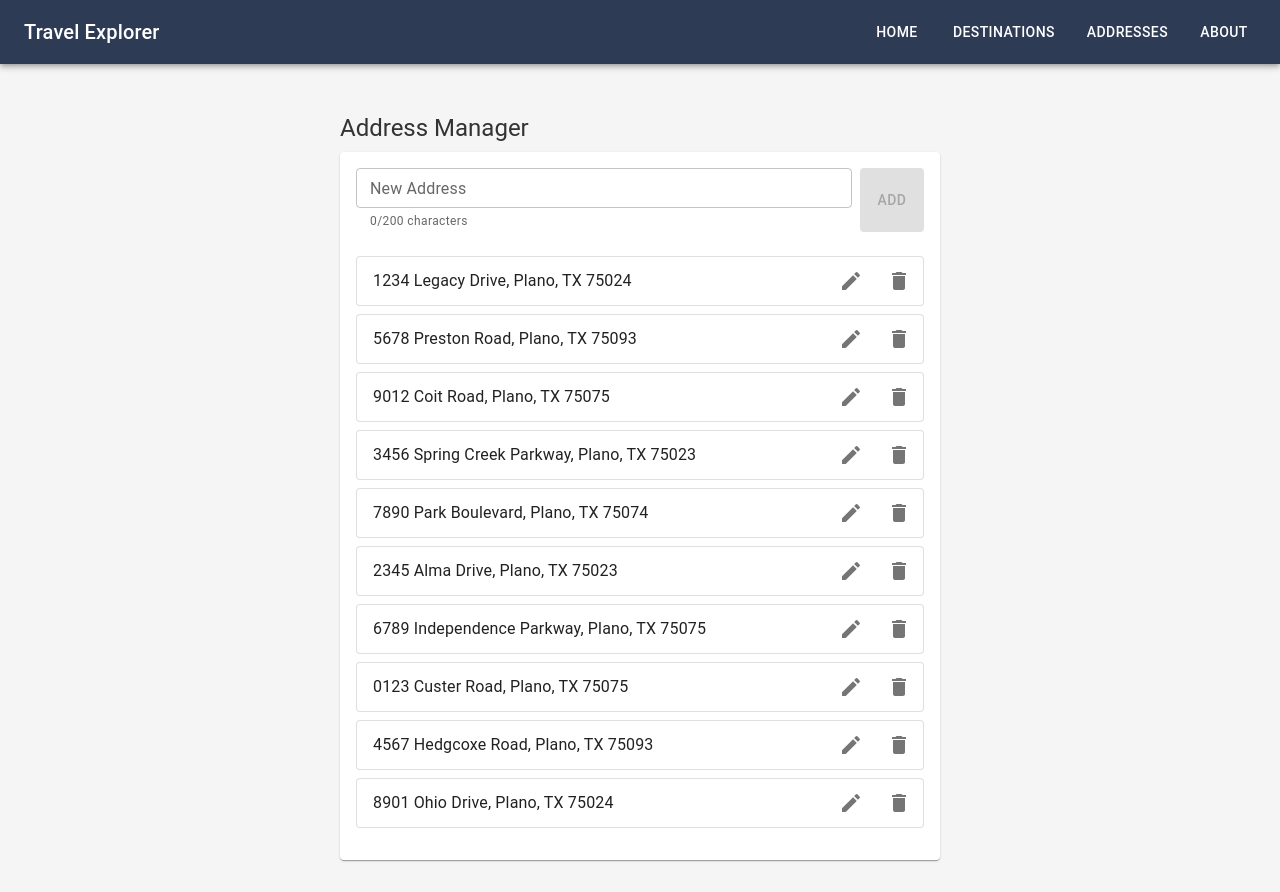
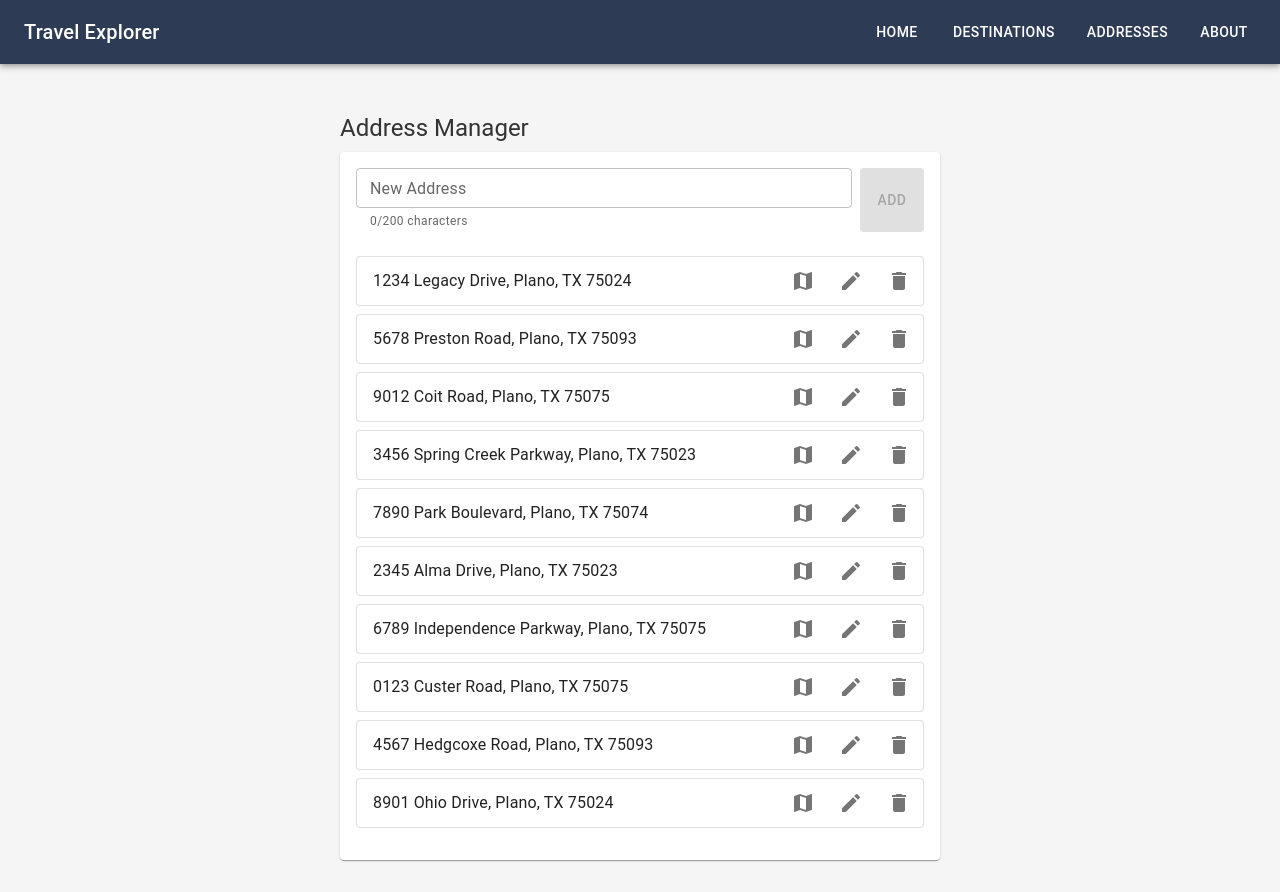
Before and after one commit to paulwoods/travel, a React (Vite) app in the folder client/: page /addresses in a window 1280 px wide. Built offline with nearby package versions, Linux system fonts and the light colour scheme.

Commit message:
feat(addresses): add Google Maps integration

```diff
--- a/client/src/components/AddressManager.tsx
+++ b/client/src/components/AddressManager.tsx
@@ -10,8 +10,9 @@ import {
   IconButton,
   Typography,
   Paper,
+  Tooltip,
 } from '@mui/material';
-import { Edit as EditIcon, Delete as DeleteIcon } from '@mui/icons-material';
+import { Edit as EditIcon, Delete as DeleteIcon, Map as MapIcon } from '@mui/icons-material';
 
 interface Address {
   id: string;
@@ -78,6 +79,11 @@ export const AddressManager = () => {
 
   const handleDelete = (id: string) => {
     setAddresses(addresses.filter(addr => addr.id !== id));
+  };
+
+  const handleOpenInMaps = (address: string) => {
+    const encodedAddress = encodeURIComponent(address);
+    window.open(`https://www.google.com/maps/search/?api=1&query=${encodedAddress}`, '_blank');
   };
 
   return (
@@ -149,6 +155,17 @@ export const AddressManager = () => {
                 <>
                   <ListItemText primary={address.text} />
                   <ListItemSecondaryAction>
+                    <Tooltip title="Open in Google Maps">
+                      <IconButton
+                        edge="end"
+                        aria-label="open in maps"
+                        onClick={() => handleOpenInMaps(address.text)}
+                        sx={{ mr: 1 }}
+                      >
+                        <MapIcon />
+                      </IconButton>
+                    </Tooltip>
+                    <Tooltip title="Edit address">
                       <IconButton
                         edge="end"
                         aria-label="edit"
@@ -157,6 +174,8 @@ export const AddressManager = () => {
                       >
                         <EditIcon />
                       </IconButton>
+                    </Tooltip>
+                    <Tooltip title="Delete address">
                       <IconButton
                         edge="end"
                         aria-label="delete"
@@ -164,6 +183,7 @@ export const AddressManager = () => {
                       >
                         <DeleteIcon />
                       </IconButton>
+                    </Tooltip>
                   </ListItemSecondaryAction>
                 </>
               )}
```
Lines whose indentation alone changed are shown as unchanged.
